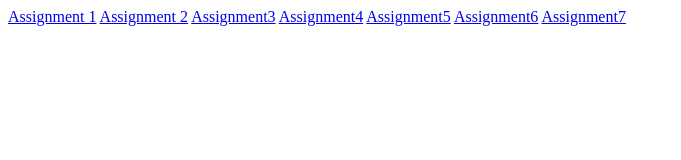
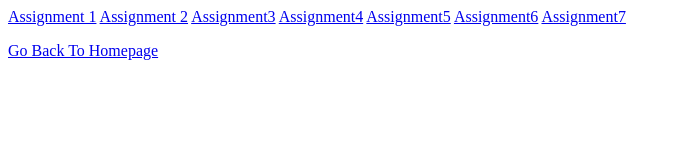
Before and after one commit to mumt301/rwang, a plain HTML site: page assignment.html in a window 1280 px wide. Shown: the whole page, without its empty margins (0-681 px from the left). Drawn offline with Linux system fonts and the light colour scheme.

Commit message:
change made in assignment

```diff
--- a/assignment.html
+++ b/assignment.html
@@ -12,5 +12,8 @@
             <a href="https://mycourses2.mcgill.ca/d2l/lms/dropbox/user/folders_list.d2l?ou=465249&isprv=0">Assignment6</a>
             <a href="https://mycourses2.mcgill.ca/d2l/lms/dropbox/user/folders_list.d2l?ou=465249&isprv=0">Assignment7</a>
         </p>
+        <p>
+            <a href="https://mumt301.github.io/rwang/">Go Back To Homepage</a>
+        </p>
     </body>
 </html>
```
Also changed, not shown: 1 other file.
